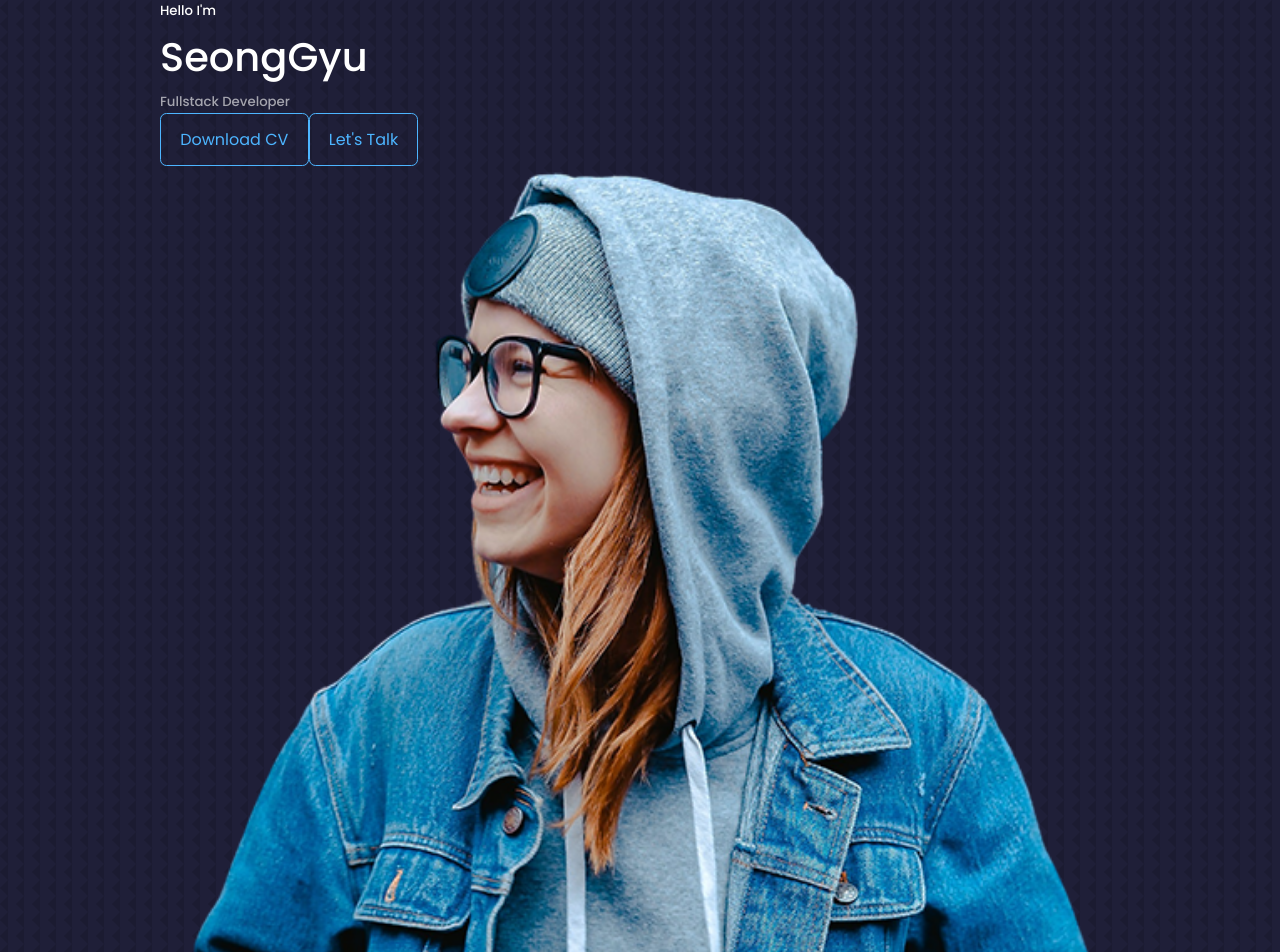
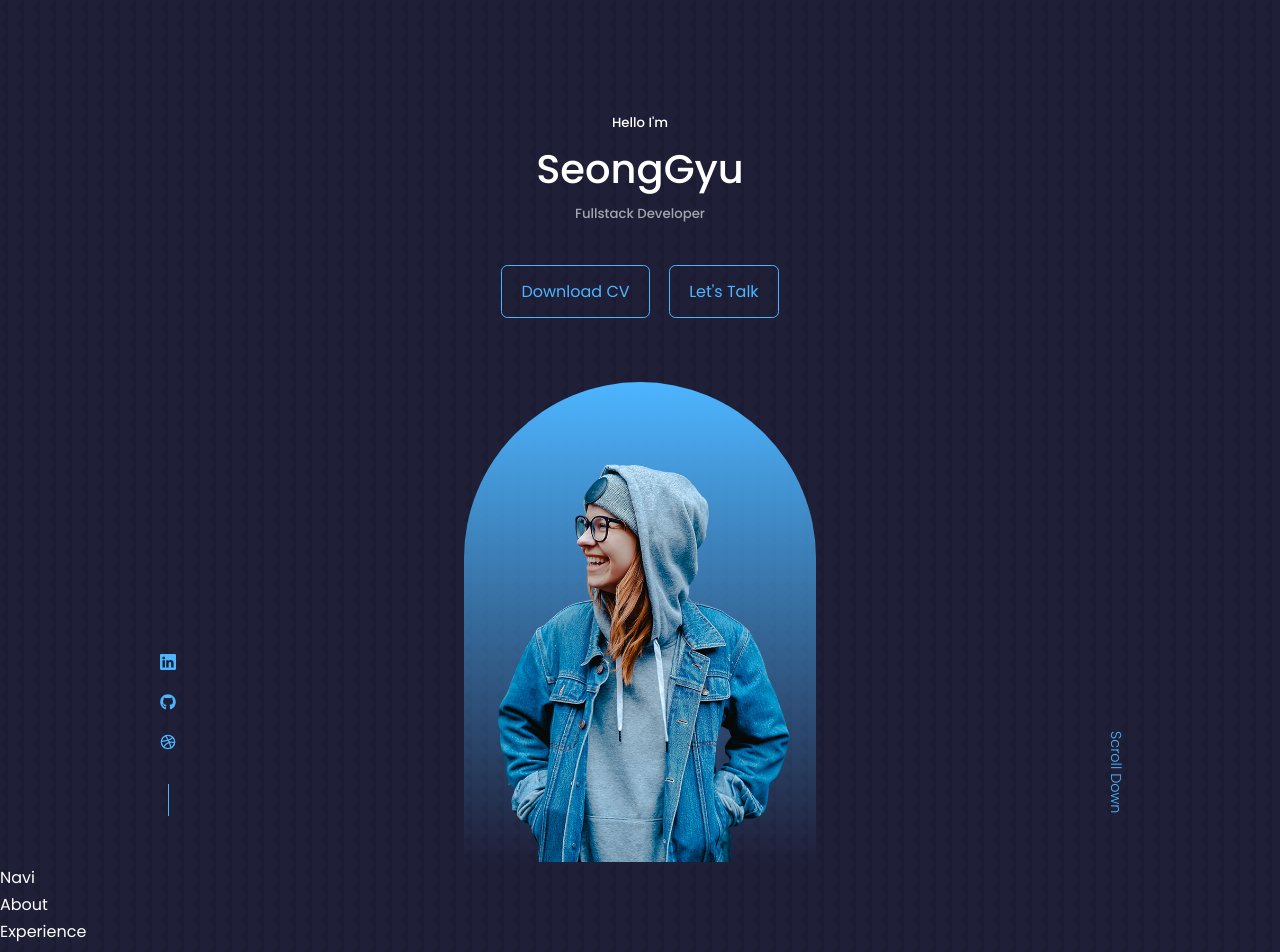
Before and after one commit to Kang-Seonggyu/portfolio_clone, a React (Create React App) app: page / in a window 1280 px wide. Shown: the top 952 px of the page. Built offline with nearby package versions, Linux system fonts and the light colour scheme.

Commit message:
헤더 작업

```diff
--- a/src/components/header/Header.jsx
+++ b/src/components/header/Header.jsx
@@ -2,6 +2,7 @@
 import './header.css'
 import CTA from "./CTA";
 import Me from "../../assets/me.png"
+import HeaderSocials from "./HeaderSocials";
 
 const Header = () => {
   return (
@@ -11,10 +12,12 @@
         <h1>SeongGyu</h1>
         <h5 className="text-light">Fullstack Developer</h5>
         <CTA />
+        <HeaderSocials />
 
         <div className="me">
           <img src={Me} alt="" />
         </div>
+        <a href="#contact" className='scroll__down'>Scroll Down</a>
       </div>
     </header>
   )
--- a/src/components/header/header.css
+++ b/src/components/header/header.css
@@ -0,0 +1,78 @@
+header {
+    height: 108vh;
+    padding-top: 7rem;
+    overflow: hidden;
+}
+
+.header__container {
+    text-align: center;
+    height: 100%;
+    position: relative;
+}
+
+/*========= CTA =========*/
+.cta {
+    margin-top: 2.5rem;
+    display: flex;
+    gap : 1.2rem;
+    justify-content: center;
+}
+
+/*========= HEADER SOCIALS =========*/
+.header__socials {
+    display: flex;
+    flex-direction: column;
+    align-items: center;
+    gap: 0.8rem;
+    position: absolute;
+    left: 0;
+    bottom: 3rem;
+}
+
+.header__socials::after {
+    content: "";
+    width: 1px;
+    height: 2rem;
+    background: var(--color-primary);
+}
+
+/*========= ME ==========*/
+.me {
+    background: linear-gradient(var(--color-primary), transparent);
+    width: 22rem;
+    height: 30rem;
+    position: absolute;
+    left: calc(50% - 11rem);
+    margin-top: 4rem;
+    border-radius: 12rem 12rem 0 0;
+    overflow: hidden;
+    padding: 5rem 1.5rem 1.5rem 1.5rem;
+}
+
+/*========= SCROLL DOWN ==========*/
+.scroll__down {
+    position: absolute;
+    right : -2.3rem;
+    bottom : 5rem;
+    transform: rotate(90deg);
+    font-weight: 300;
+    font-size: 0.9rem;
+}
+
+/*================== MEDIA QUERIES (MEDIUM DEVICES) ===================*/
+@media screen and (max-width: 1024px) {
+    header {
+        height: 68vh;
+    }
+}
+
+/*================== MEDIA QUERIES (SMALL DEVICES) ===================*/
+@media screen and (max-width: 600px) {
+    header {
+        height: 100vh;
+    }
+    .header__socials,
+    .scroll__down {
+        display: none;
+    }
+}
```
